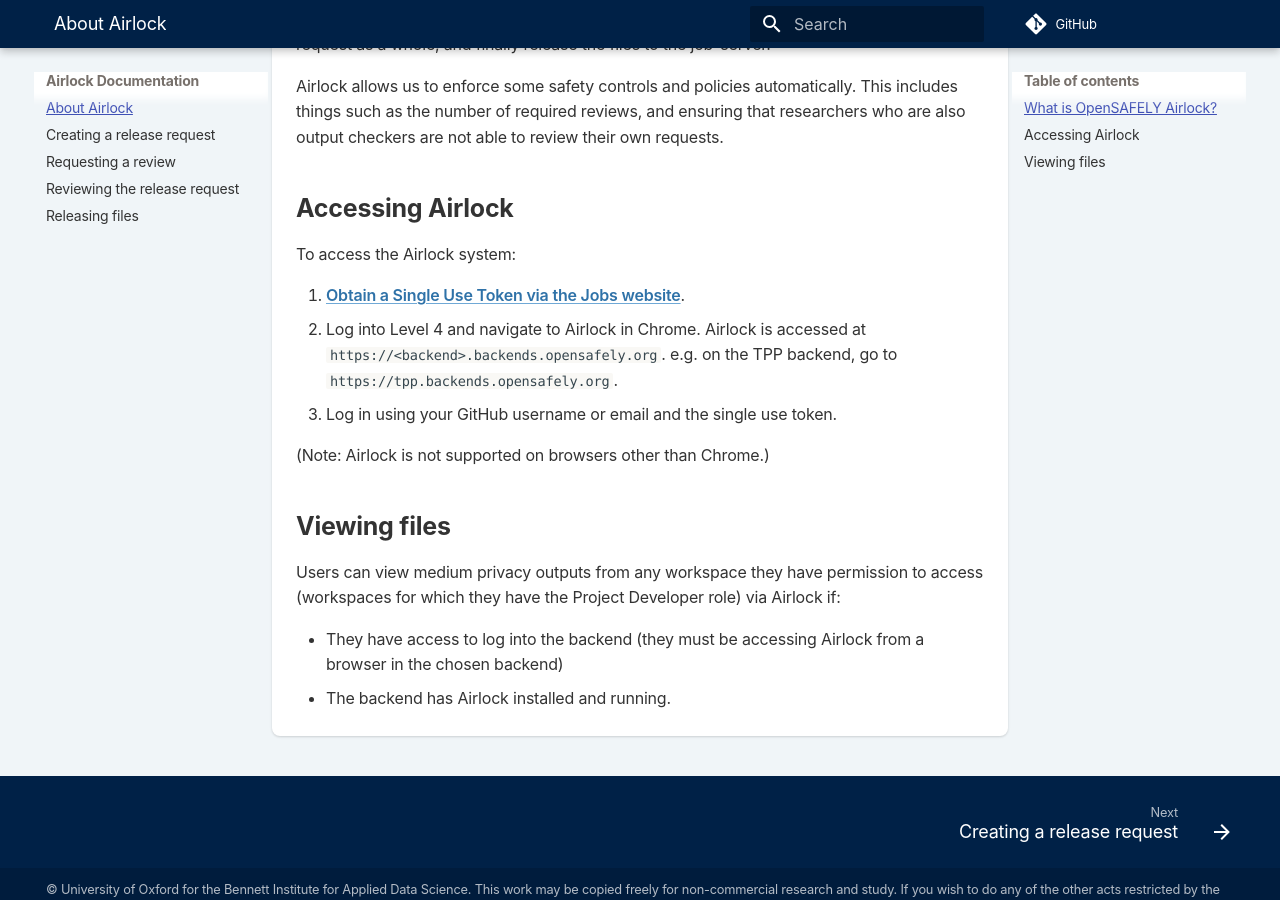
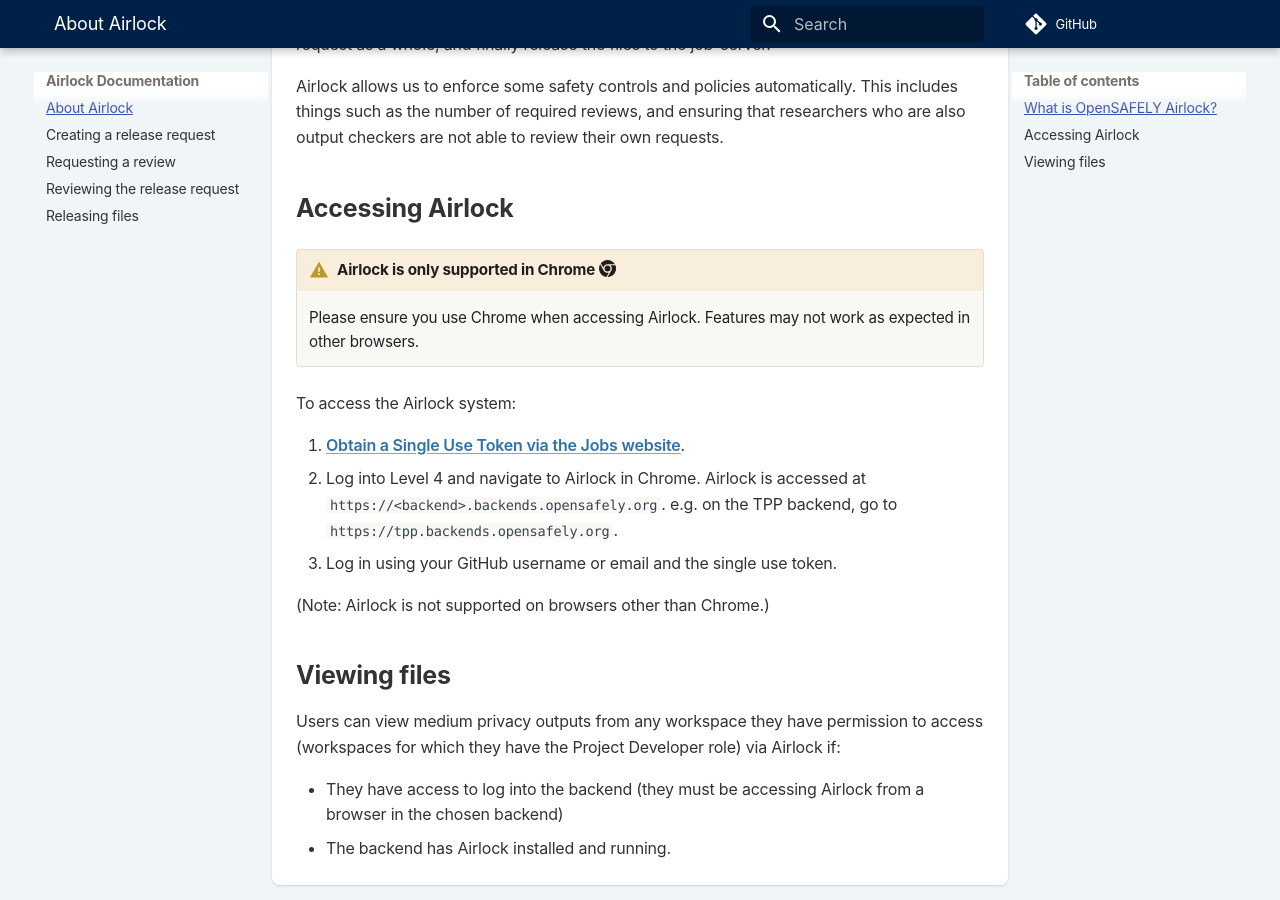
Before and after one commit to opensafely-core/airlock, an MkDocs documentation site: the page built from docs/index.md, in a window 1280 px wide and 900 px high, scrolled down 672 px. Built offline with MkDocs 1.6.1 and Material for MkDocs 9.7.7, drawn with Linux system fonts in a browser that asks for light colours; comment, search, counter and statistics services are not loaded.

Commit message:
Add a highlighted warning about using Chrome to access Airlock

```diff
--- a/docs/index.md
+++ b/docs/index.md
@@ -20,6 +20,11 @@
 
 ## Accessing Airlock
 
+
+!!!warning "Airlock is only supported in Chrome :fontawesome-brands-chrome:"
+    Please ensure you use Chrome when accessing Airlock. Features
+    may not work as expected in other browsers.
+
 To access the Airlock system:
 
 1. [Obtain a Single Use Token via the
```
